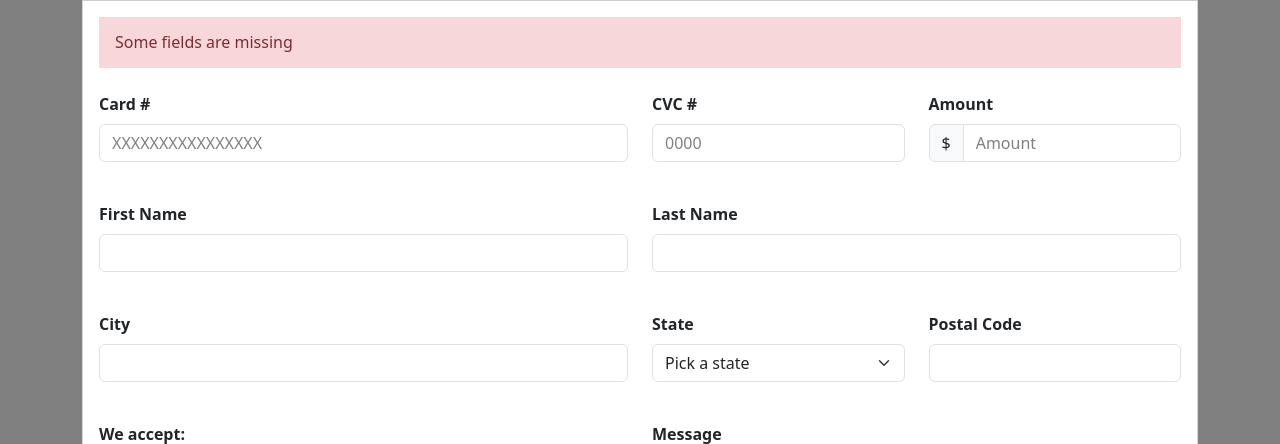
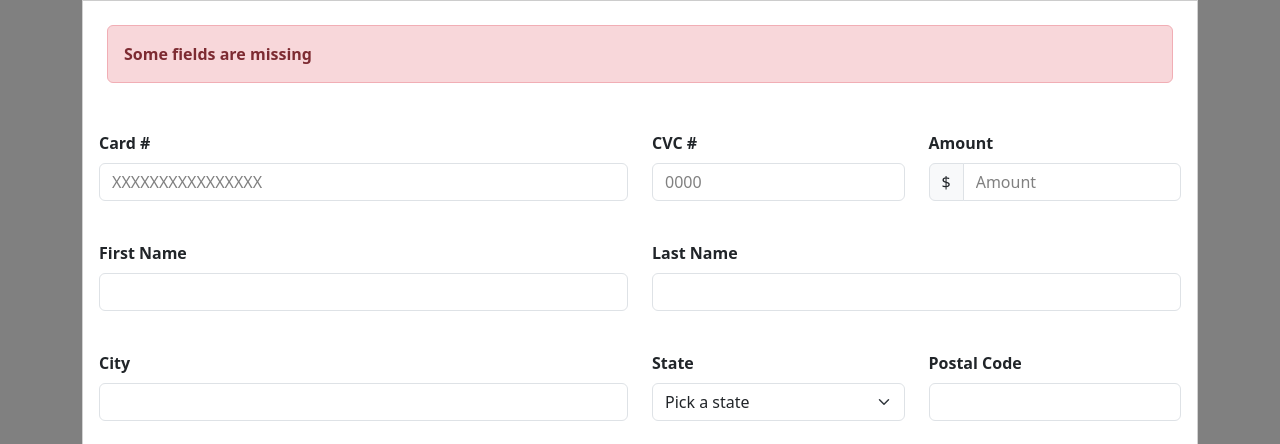
Before and after one commit to 4GeeksAcademy/forms-M-Manriquez, a plain HTML site: page index.html in a window 1280 px wide. Shown: the part 121-565 px from the top of the page. Drawn offline with nearby package versions, Linux system fonts and the light colour scheme.

Commit message:
Cambiado el h6 de la alerta de campos vacios por un alert

```diff
--- a/index.html
+++ b/index.html
@@ -36,7 +36,9 @@
               <div class="row mb-4">
                 <div class="col-12">
                   <div class="p-2 fields-missing-container">
-                    <h6 class="m-2">Some fields are missing</h6>
+                    <div class="alert alert-danger" role="alert">
+                      Some fields are missing
+                    </div>
                   </div>
                 </div>
               </div>
@@ -223,7 +225,9 @@
             <div class="card-footer">
               <div class="row">
                 <div class="col-9"></div>
-                <div class="col-12 col-md-3 d-flex flex-column flex-md-row justify-content-end">
+                <div
+                  class="col-12 col-md-3 d-flex flex-column flex-md-row justify-content-end"
+                >
                   <div class="btn btn-secondary mt-1 me-md-1">Cancel</div>
                   <div class="btn btn-primary mt-1 ms-md-1">Send</div>
                 </div>
--- a/style.css
+++ b/style.css
@@ -5,9 +5,6 @@ input::placeholder,
 .message p {
   color: grey !important;
 }
-.fields-missing-container {
-  background-color: #f8d7da !important;
-}
-.fields-missing-container h6 {
+.alert {
   color: #7d2b32;
 }
```
